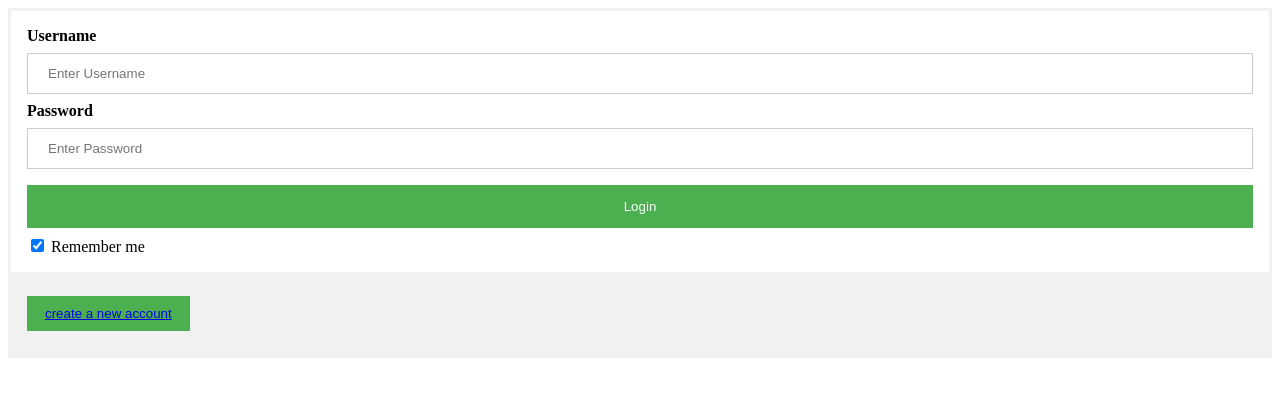
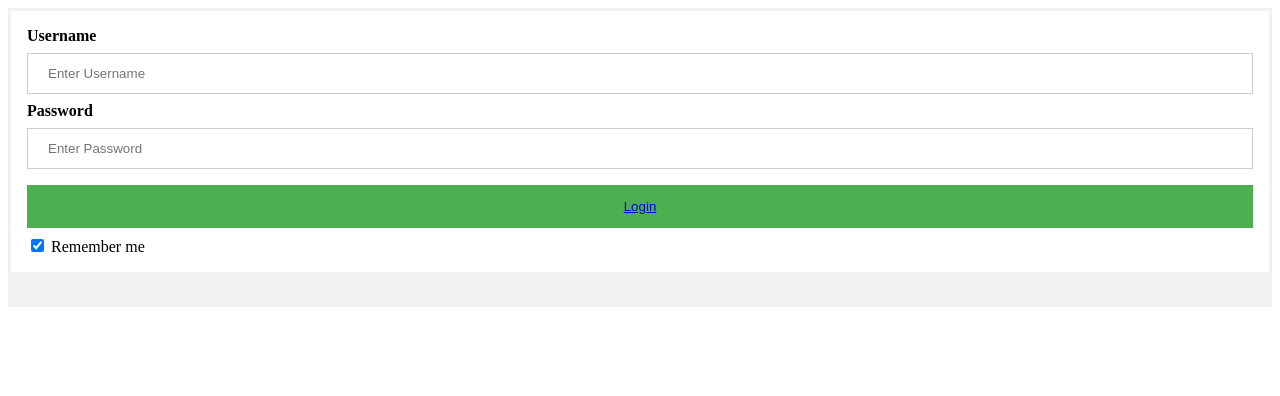
Before and after one commit to kexu0741/CSCI-3308-Project, a website: page log in.html in a window 1280 px wide. Drawn offline with Linux system fonts and the light colour scheme.

Commit message:
Update log in.html

```diff
--- a/log in.html
+++ b/log in.html
@@ -35,11 +35,7 @@
     }
     /*set extra style for the cancel button*/
 
-    .registorbut {
-        width: auto;
-        padding: 10px 18px;
-        background-color: #4CAF50;
-    }
+
     /*centre the display image inside the container*/
 
 
@@ -83,13 +79,13 @@
             <label><b>Password</b></label>
             <input type="password" placeholder="Enter Password" name="psw" required>
 
-            <button type="submit">Login</button>
+            <button type="submit"><a href="userprofile.html">Login</a></button>
             <input type="checkbox" checked="checked"> Remember me
         </div>
 
         <div class="container" style="background-color:#f1f1f1">
 
-            <button type="button" class="registorbut"> <a href="userprofile.html">create a new account</a></button>
+
         </div>
     </form>
 
```
